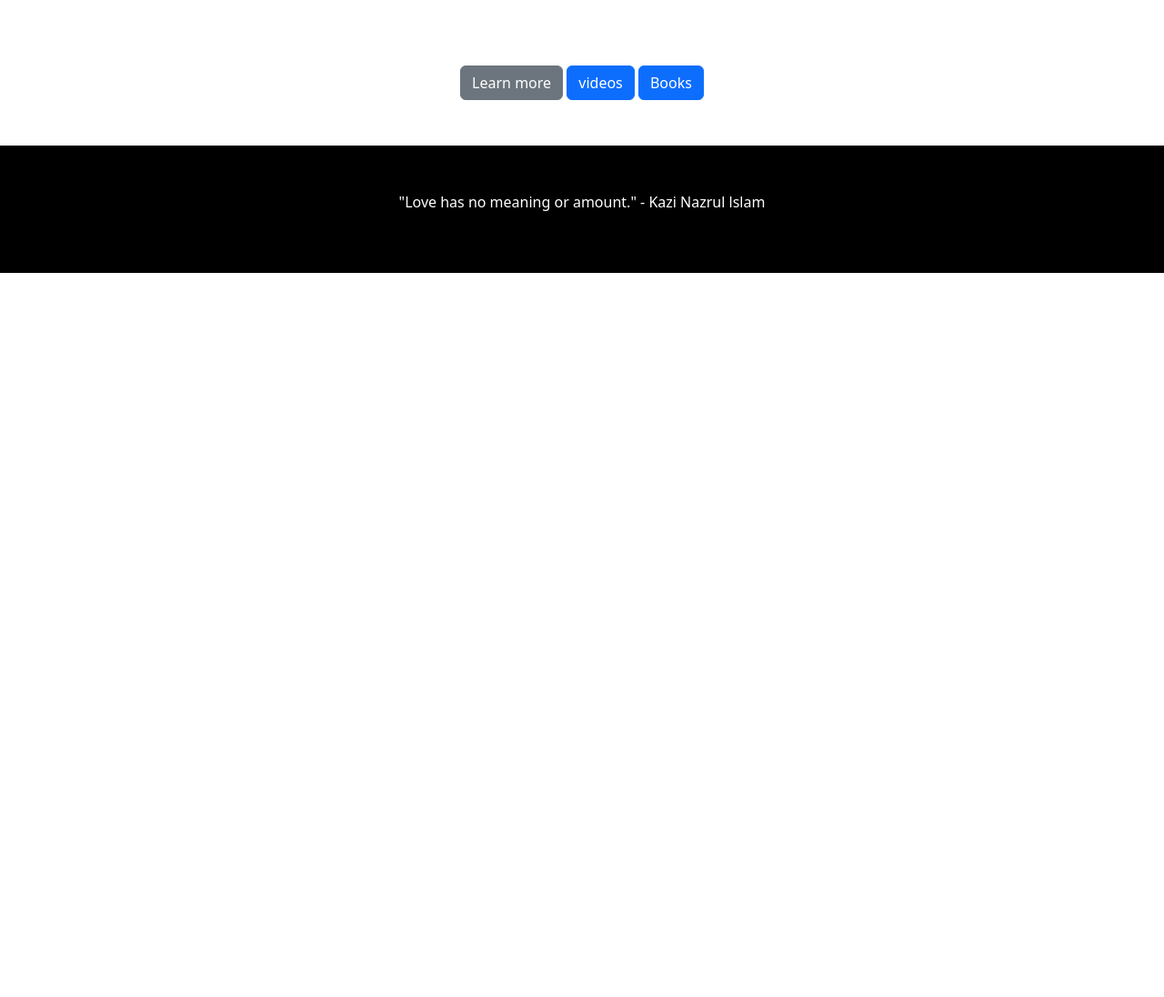
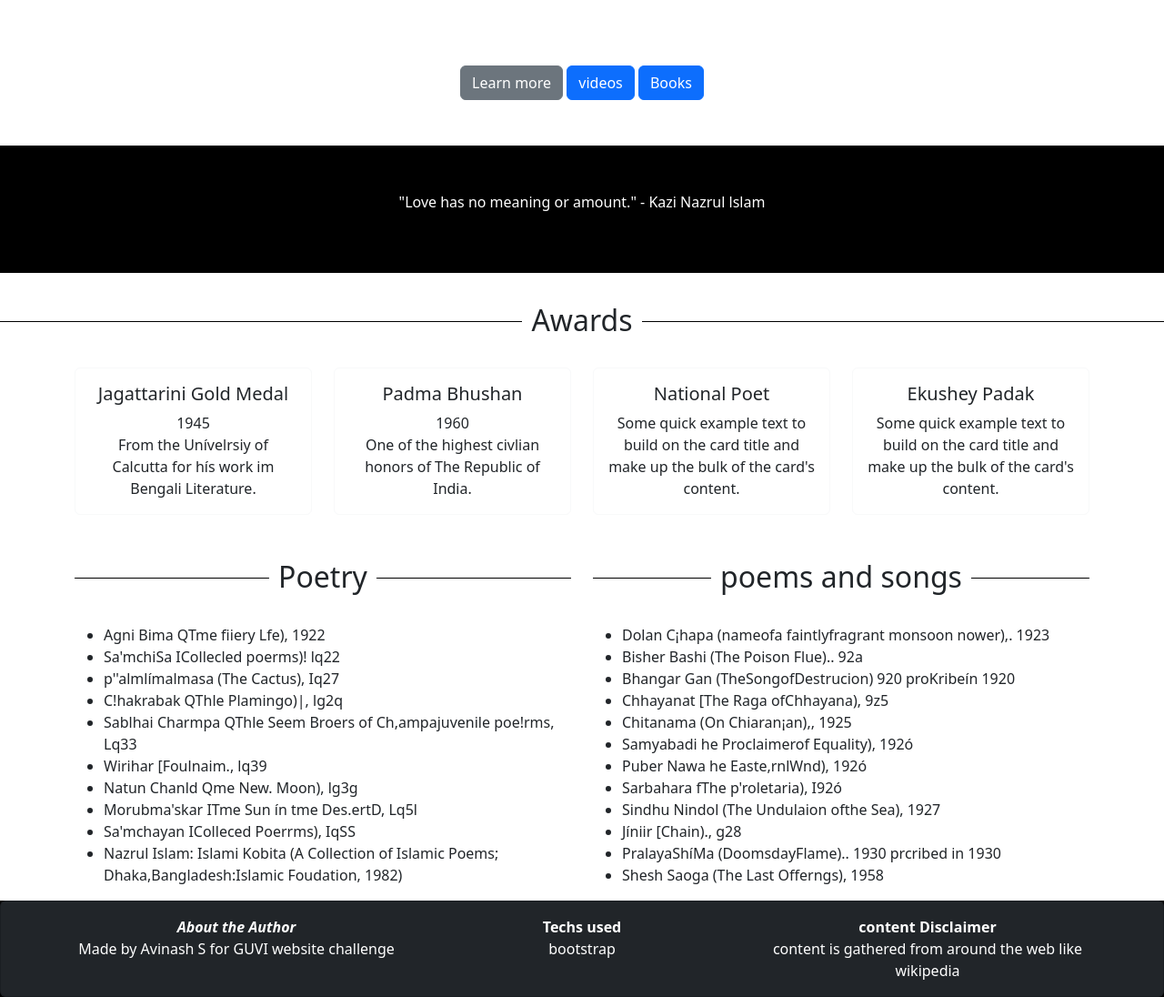
Before and after one commit to Hunter305/task_webpage, a plain HTML site: page index.html in a window 1280 px wide. Shown: the part 1191-2287 px from the top of the page at 91% size. Before the commit the page ends 1491 px from the top, so only its background shows below. Drawn offline with nearby package versions, Linux system fonts and the light colour scheme.

Commit message:
website got completed 100%

```diff
--- a/css/styles.css
+++ b/css/styles.css
@@ -42,3 +42,22 @@ img{
 #qusen{
     color:white;
 }
+#line {
+    width: 100%;
+    text-align: center;
+    border-bottom: 1px solid #000;
+    line-height: 0.1em;
+    margin: 3.125rem 0 3.125rem;
+ }
+
+ #line span {
+     background:#fff;
+     padding:0 10px;
+ }
+ ul{
+    text-align: left;
+ }
+ #foot{
+    text-align: left;
+    background-color: black;
+ }
--- a/index.html
+++ b/index.html
@@ -59,7 +59,117 @@
         </div>
 
     <div>
+        <h2 id="line"><span>Awards</span></h2>
+        <div class="container text-center">
+            <div class="row">
+              <div class="col">
+                <div class="card border-light mb-3" style="max-width: 18rem;">
+                    <div class="card-body">
+                      <h5 class="card-title">Jagattarini Gold Medal</h5>
+                      <p class="card-text">
+                        1945<br>
+                        From the Unívelrsiy of Calcutta for hís
+                        work im Bengali Literature.
 
+                      </p>
+                    </div>
+                  </div>
+
+              </div>
+              <div class="col">
+                <div class="card border-light mb-3" style="max-width: 18rem;">
+                    <div class="card-body">
+                      <h5 class="card-title">Padma Bhushan </h5>
+                      <p class="card-text">1960 <br> One of the highest civlian honors of The Republic of India.</p>
+                    </div>
+                  </div>
+
+              </div>
+              <div class="col">
+                <div class="card border-light mb-3" style="max-width: 18rem;">
+                    <div class="card-body">
+                      <h5 class="card-title">National Poet</h5>
+                      <p class="card-text">Some quick example text to build on the card title and make up the bulk of the card's content.</p>
+                    </div>
+                  </div>
+
+              </div>
+              <div class="col">
+                <div class="card border-light mb-3" style="max-width: 18rem;">
+                    <div class="card-body">
+                      <h5 class="card-title">Ekushey Padak</h5>
+                      <p class="card-text">Some quick example text to build on the card title and make up the bulk of the card's content.</p>
+                    </div>
+                  </div>
+
+              </div>
+            </div>
+          </div>
+    </div>
+    <div class="bottom">
+        <div class="container text-center">
+            <div class="row">
+              <div class="col">
+                <h2 id="line"><span>Poetry</span></h2>
+                <ul>
+                    <li>Agni Bima QTme fiiery Lfe), 1922</li>
+                    <li>Sa'mchiSa ICollecled poerms)! lq22</li>
+                    <li>p''almlímalmasa (The Cactus), Iq27</li>
+                    <li>C!hakrabak QThle Plamingo)|, lg2q</li>
+                    <li>Sablhai Charmpa QThle Seem Broers of Ch,ampajuvenile poe!rms, Lq33</li>
+                    <li>Wirihar [Foulnaim., lq39</li>
+                    <li>Natun Chanld Qme New. Moon), lg3g</li>
+                    <li>Morubma'skar ITme Sun ín tme Des.ertD, Lq5l</li>
+                    <li>Sa'mchayan IColleced Poerrms), IqSS</li>
+                    <li>Nazrul Islam: Islami Kobita (A Collection of Islamic Poems; Dhaka,Bangladesh:Islamic Foudation, 1982)</li>
+                </ul>
+              </div>
+              <div class="col">
+                <h2 id="line"><span>poems and songs</span></h2>
+                <ul>
+                    <li>Dolan C¡hapa (nameofa faintlyfragrant monsoon nower),. 1923</li>
+                    <li>Bisher Bashi (The Poison Flue).. 92a</li>
+                    <li>Bhangar Gan (TheSongofDestrucion) 920 proKribeín 1920</li>
+                    <li>Chhayanat [The Raga ofChhayana), 9z5</li>
+                    <li>Chitanama (On Chiaran¡an),, 1925</li>
+                    <li>Samyabadi he Proclaimerof Equality), 192ó</li>
+                    <li>Puber Nawa he Easte,rnlWnd), 192ó</li>
+                    <li>Sarbahara fThe p'roletaria), I92ó</li>
+                    <li>Sindhu Nindol (The Undulaion ofthe Sea), 1927</li>
+                    <li>Jíniir [Chain)., g28</li>
+                    <li>PralayaShíMa (DoomsdayFlame).. 1930 prcribed in 1930</li>
+                    <li>Shesh Saoga (The Last Offerngs), 1958</li>
+                </ul>
+              </div>
+            </div>
+          </div>
+
+
+
+    </div>
+    <div id="foot">
+        <div class="card text-bg-dark">
+            <div class="card-body">
+                <div class="container text-center">
+                    <div class="row">
+                      <div class="col">
+                        <p>
+                            <EM><strong>About the Author</strong></EM><br> Made by Avinash S for GUVI website challenge
+                        </p>
+
+                      </div>
+                      <div class="col">
+                        <p><strong>Techs used</strong><br>bootstrap</p>
+                      </div>
+                      <div class="col">
+                        <strong>content Disclaimer </strong><br>
+                        content is gathered from around the web like wikipedia
+                      </div>
+                    </div>
+                  </div>
+
+            </div>
+          </div>
     </div>
 
 </body>
```
